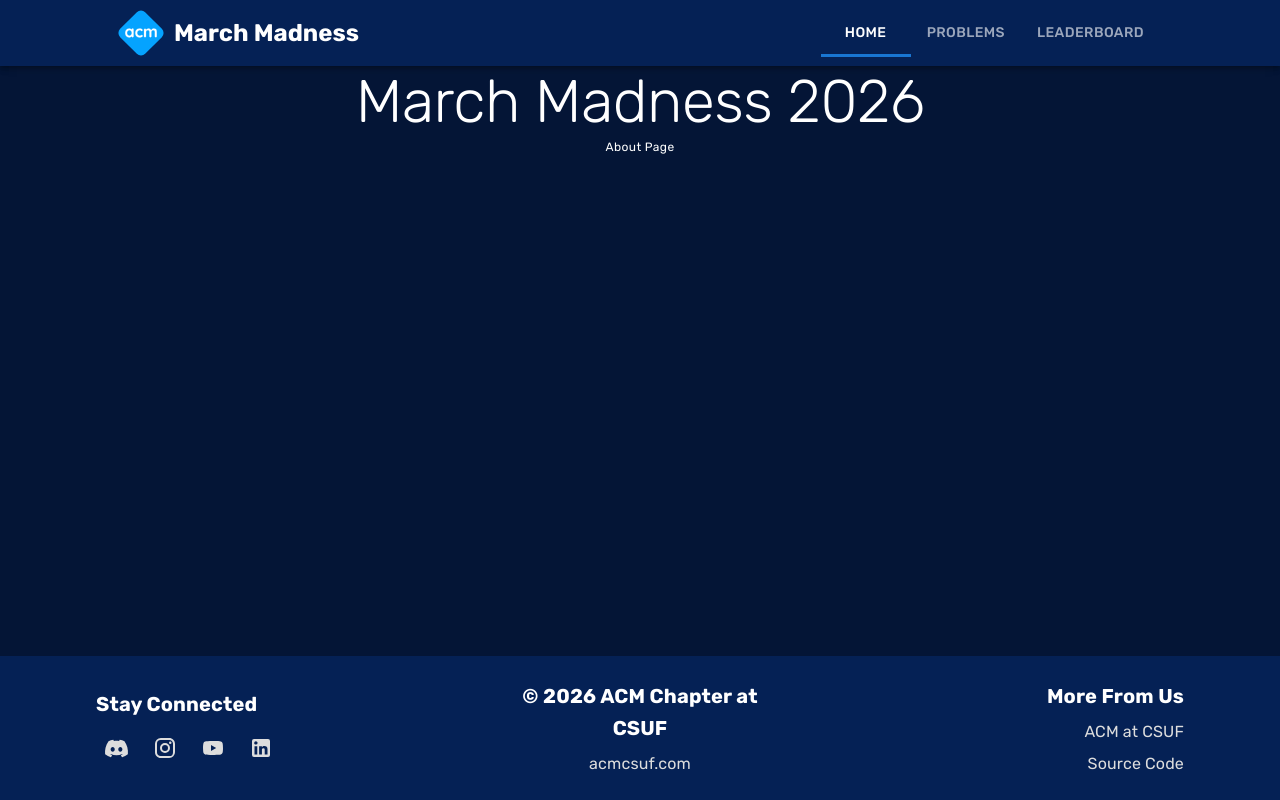
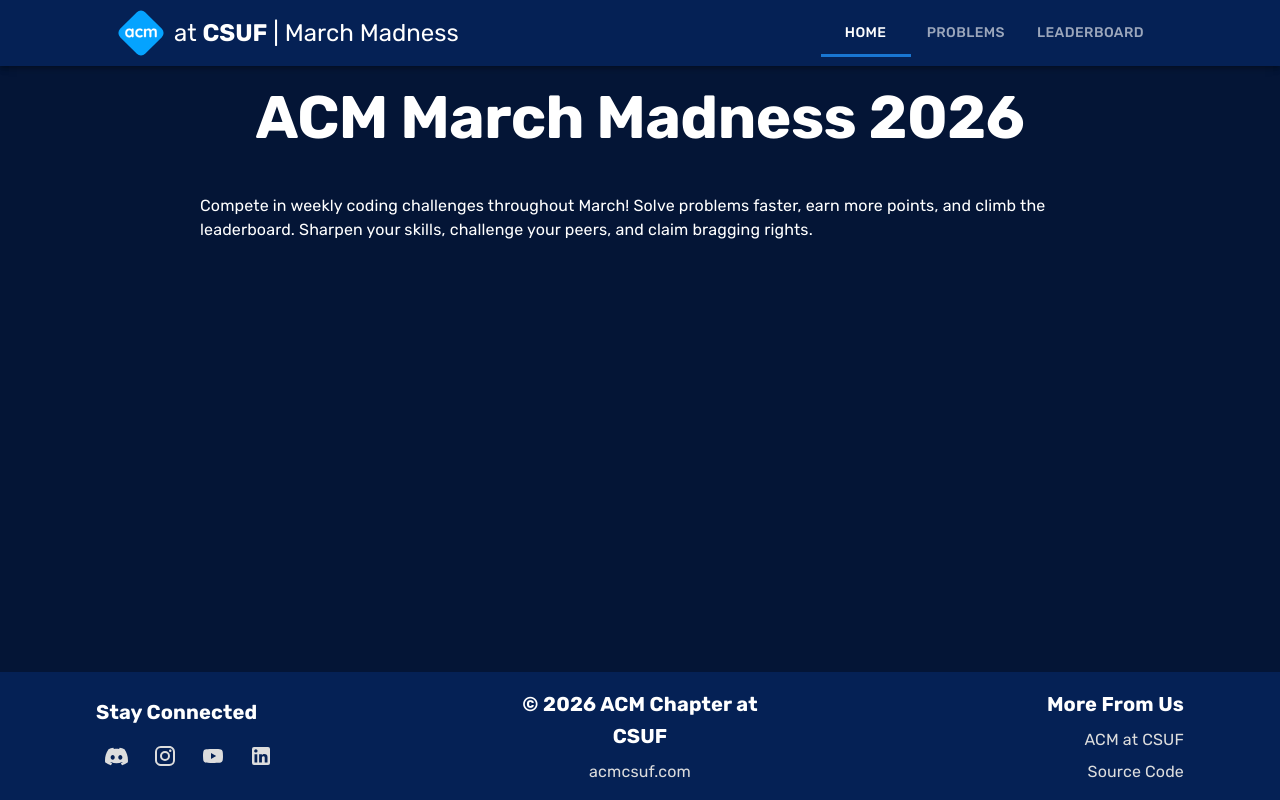
Before and after one commit to MarkRyanGarcia/acm-march-madness-2026, a React (Vite) app in the folder frontend/: page / in a window 1280 px wide. Built offline with nearby package versions, Linux system fonts and the light colour scheme.

Commit message:
Add Hero Section

```diff
--- a/frontend/src/components/Footer.tsx
+++ b/frontend/src/components/Footer.tsx
@@ -10,8 +10,8 @@ export default function Footer() {
         <Stack
             component="footer"
             sx={{
-                py: 3,
-                px: 12,
+                py: 2,
+                px: { md: 12, xs: 2 },
                 mt: 'auto',
                 background: '#052155',
             }}
--- a/frontend/src/components/Navbar.tsx
+++ b/frontend/src/components/Navbar.tsx
@@ -11,7 +11,7 @@ export default function Navbar() {
     const location = useLocation();
 
     const [anchorEl, setAnchorEl] = useState<null | HTMLElement>(null);
-    const tabValue = location.pathname === '/' ? '/' : location.pathname;
+    const tabValue = location.pathname;
 
     const handleMenuClick = (event: React.MouseEvent<HTMLElement>) => {
         setAnchorEl(event.currentTarget);
@@ -36,7 +36,7 @@ export default function Navbar() {
         <AppBar position="sticky" sx={{
             zIndex: (theme) => theme.zIndex.drawer + 1,
             background: '#052155',
-            px: 12,
+            px: { md: 12, xs: 1 },
         }}>
             <Toolbar>
                 <IconButton
@@ -57,7 +57,7 @@ export default function Navbar() {
                         }
                     }}
                 >
-                    <strong>March Madness</strong>
+                    at <strong>CSUF</strong> | March Madness
                 </Typography>
 
                 {isMobile ? (
--- /dev/null
+++ b/frontend/src/components/home/Hero.tsx
@@ -0,0 +1,12 @@
+import { Stack, Typography } from "@mui/material";
+
+export default function Hero() {
+    return (
+        <Stack spacing={5} sx={{ alignItems: 'center', alignText: 'center', py: 2, px: 25, backgroundColor: '#041536' }}>
+            <Typography variant="h2" color="white"><strong>ACM March Madness 2026</strong></Typography>
+            <Typography variant="body1" color="white">
+                Compete in weekly coding challenges throughout March! Solve problems faster, earn more points, and climb the leaderboard. Sharpen your skills, challenge your peers, and claim bragging rights.
+            </Typography>
+        </Stack>
+    );
+}
--- a/frontend/src/pages/Home.tsx
+++ b/frontend/src/pages/Home.tsx
@@ -1,12 +1,10 @@
-import { Stack, Typography } from "@mui/material";
+import { Stack } from "@mui/material";
+import Hero from "../components/home/Hero";
 
 export default function Home() {
     return (
         <Stack>
-            <Stack sx={{ alignItems: 'center', alignText: 'center' }}>
-                <Typography variant="h2" color="white">March Madness 2026</Typography>
-                <Typography variant="caption" color="white">About Page</Typography>
-            </Stack>
+            <Hero />
         </Stack>
     );
 }
```
